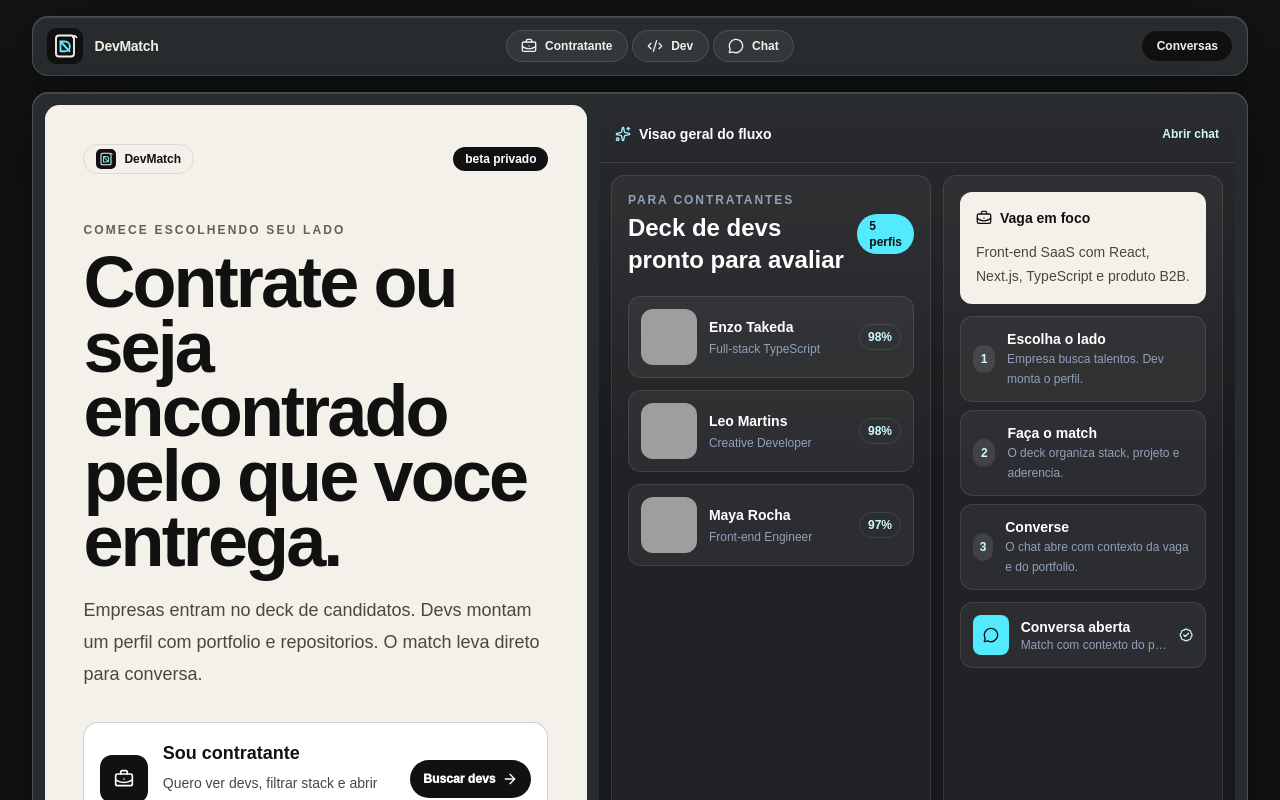
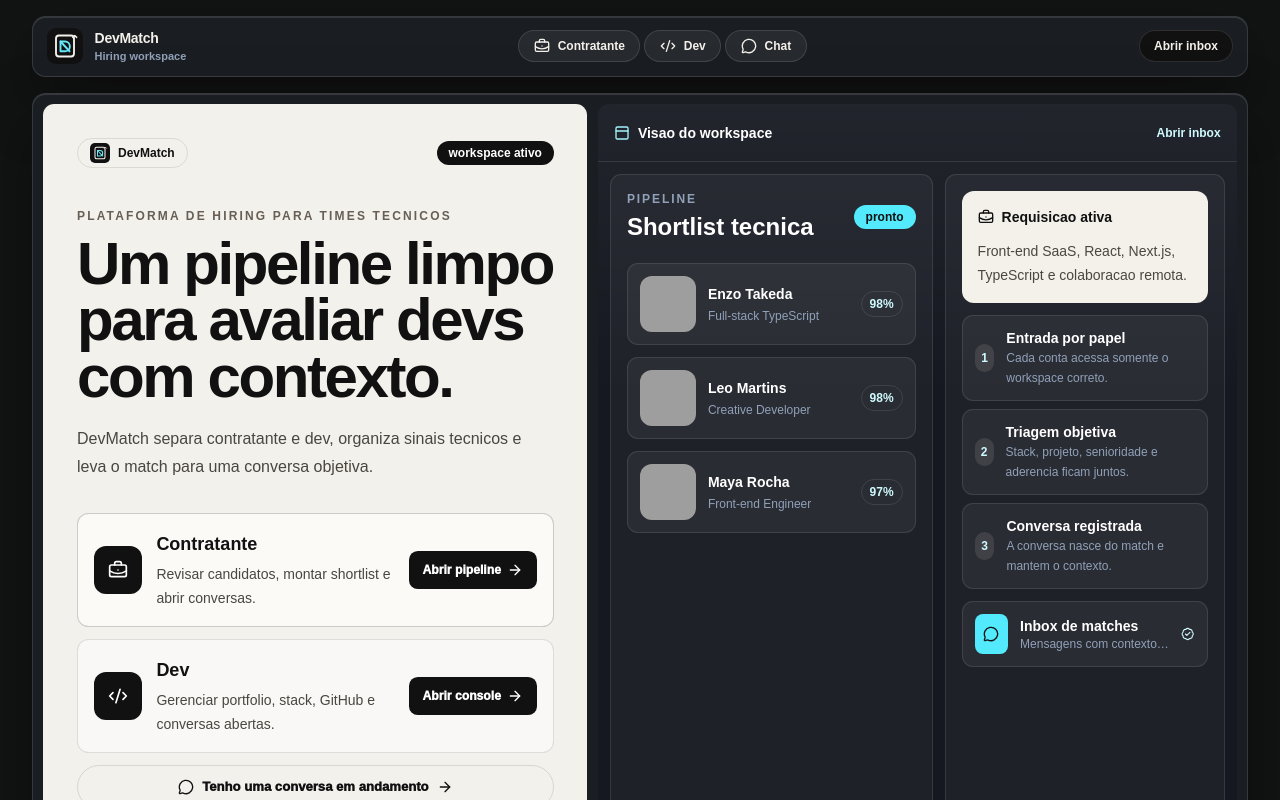
Before and after one commit to WessYu/DEVMATCH, a Next.js app: page / in a window 1280 px wide. Shown: the top 800 px of the page. Built offline with nearby package versions, Linux system fonts and the light colour scheme; grey boxes are pictures that could not be loaded.

Commit message:
Refina interface para SaaS operacional

```diff
--- a/src/app/globals.css
+++ b/src/app/globals.css
@@ -23,8 +23,8 @@ html {
 body {
   min-height: 100vh;
   background:
-    linear-gradient(135deg, rgba(255, 255, 255, 0.06), transparent 28%),
-    linear-gradient(180deg, #151717 0%, #0d0f10 100%);
+    linear-gradient(180deg, rgba(255, 255, 255, 0.035), transparent 240px),
+    #0f1115;
   color: var(--foreground);
   font-family: Arial, Helvetica, sans-serif;
 }
@@ -51,11 +51,11 @@ button:disabled {
 
 .product-frame {
   overflow: hidden;
-  border: 1px solid rgba(255, 255, 255, 0.16);
-  border-radius: 1rem;
-  background: #292c2e;
+  border: 1px solid rgba(255, 255, 255, 0.12);
+  border-radius: 0.85rem;
+  background: #1a1d22;
   box-shadow:
-    0 30px 80px rgba(0, 0, 0, 0.38),
+    0 24px 64px rgba(0, 0, 0, 0.34),
     inset 0 1px 0 rgba(255, 255, 255, 0.12);
 }
 
@@ -331,27 +331,27 @@ button:disabled {
 .home-stage {
   display: grid;
   min-height: calc(100vh - 118px);
-  gap: 0.75rem;
-  padding: 0.75rem;
+  gap: 0.65rem;
+  padding: 0.65rem;
 }
 
 .home-hero-panel {
   display: flex;
-  min-height: 620px;
+  min-height: 580px;
   flex-direction: column;
-  border-radius: 0.9rem;
-  background: #f4f1eb;
-  padding: clamp(1.4rem, 3vw, 2.4rem);
+  border-radius: 0.7rem;
+  background: #f3f1ec;
+  padding: clamp(1.25rem, 2.7vw, 2.1rem);
   color: #111111;
 }
 
 .home-role-card {
   display: flex;
-  min-height: 104px;
+  min-height: 96px;
   align-items: center;
   gap: 0.9rem;
   border: 1px solid rgba(17, 17, 17, 0.12);
-  border-radius: 0.95rem;
+  border-radius: 0.72rem;
   background: rgba(255, 255, 255, 0.5);
   padding: 1rem;
   transition:
@@ -362,7 +362,7 @@ button:disabled {
 
 .home-role-card.is-primary {
   border-color: rgba(17, 17, 17, 0.2);
-  background: #ffffff;
+  background: #fbfaf7;
 }
 
 .home-role-card:hover {
@@ -378,7 +378,7 @@ button:disabled {
   align-items: center;
   justify-content: center;
   gap: 0.4rem;
-  border-radius: 999px;
+  border-radius: 0.55rem;
   background: #111111;
   padding: 0 0.85rem;
   font-size: 0.76rem;
@@ -409,12 +409,12 @@ button:disabled {
 
 .home-product-preview {
   display: flex;
-  min-height: 620px;
+  min-height: 580px;
   flex-direction: column;
-  border-radius: 0.9rem;
+  border-radius: 0.7rem;
   background:
-    linear-gradient(180deg, rgba(255, 255, 255, 0.08), transparent 34%),
-    #17191c;
+    linear-gradient(180deg, rgba(255, 255, 255, 0.055), transparent 34%),
+    #151820;
 }
 
 .home-preview-toolbar {
@@ -438,7 +438,7 @@ button:disabled {
 .home-preview-side {
   min-width: 0;
   border: 1px solid rgba(255, 255, 255, 0.1);
-  border-radius: 0.85rem;
+  border-radius: 0.7rem;
   background: rgba(255, 255, 255, 0.045);
   padding: 1rem;
 }
@@ -451,7 +451,7 @@ button:disabled {
   align-items: center;
   gap: 0.75rem;
   border: 1px solid rgba(255, 255, 255, 0.1);
-  border-radius: 0.8rem;
+  border-radius: 0.68rem;
   background: rgba(255, 255, 255, 0.05);
   padding: 0.75rem;
 }
--- a/src/app/page.tsx
+++ b/src/app/page.tsx
@@ -1,6 +1,6 @@
 import Image from "next/image";
 import Link from "next/link";
-import { ArrowRight, BadgeCheck, BriefcaseBusiness, Code2, MessageCircle, Sparkles } from "lucide-react";
+import { ArrowRight, BadgeCheck, BriefcaseBusiness, Code2, MessageCircle, PanelTop } from "lucide-react";
 import { ProductShell } from "@/components/ProductShell";
 import { DevMatchLogo } from "@/components/DevMatchLogo";
 import { fallbackProfiles } from "@/lib/client-utils";
@@ -9,33 +9,33 @@ const featuredProfiles = fallbackProfiles.slice(0, 3);
 
 const workflow = [
   {
-    title: "Escolha o lado",
-    text: "Empresa busca talentos. Dev monta o perfil.",
+    title: "Entrada por papel",
+    text: "Cada conta acessa somente o workspace correto.",
   },
   {
-    title: "Faça o match",
-    text: "O deck organiza stack, projeto e aderencia.",
+    title: "Triagem objetiva",
+    text: "Stack, projeto, senioridade e aderencia ficam juntos.",
   },
   {
-    title: "Converse",
-    text: "O chat abre com contexto da vaga e do portfolio.",
+    title: "Conversa registrada",
+    text: "A conversa nasce do match e mantem o contexto.",
   },
 ];
 
 const rolePaths = [
   {
     href: "/contratante",
-    title: "Sou contratante",
-    text: "Quero ver devs, filtrar stack e abrir matches.",
-    action: "Buscar devs",
+    title: "Contratante",
+    text: "Revisar candidatos, montar shortlist e abrir conversas.",
+    action: "Abrir pipeline",
     icon: BriefcaseBusiness,
     primary: true,
   },
   {
     href: "/dev",
-    title: "Sou dev",
-    text: "Quero montar meu perfil e conectar meu GitHub.",
-    action: "Criar perfil",
+    title: "Dev",
+    text: "Gerenciar portfolio, stack, GitHub e conversas abertas.",
+    action: "Abrir console",
     icon: Code2,
     primary: false,
   },
@@ -52,19 +52,19 @@ export default function Home() {
               DevMatch
             </div>
             <span className="rounded-full bg-[#111111] px-3 py-1 text-xs font-black text-white">
-              beta privado
+              workspace ativo
             </span>
           </div>
 
-          <div className="mt-12 max-w-2xl">
+          <div className="mt-10 max-w-2xl">
             <p className="text-xs font-black uppercase tracking-[0.18em] text-[#675f55]">
-              Comece escolhendo seu lado
+              Plataforma de hiring para times tecnicos
             </p>
-            <h1 className="mt-3 text-5xl font-black leading-[0.9] tracking-[-0.04em] text-[#111111] sm:text-7xl">
-              Contrate ou seja encontrado pelo que voce entrega.
+            <h1 className="mt-3 text-5xl font-black leading-[0.94] tracking-[-0.04em] text-[#111111] sm:text-6xl">
+              Um pipeline limpo para avaliar devs com contexto.
             </h1>
-            <p className="mt-5 max-w-xl text-lg leading-8 text-[#4a4640]">
-              Empresas entram no deck de candidatos. Devs montam um perfil com portfolio e repositorios. O match leva direto para conversa.
+            <p className="mt-5 max-w-xl text-base leading-7 text-[#4a4640]">
+              DevMatch separa contratante e dev, organiza sinais tecnicos e leva o match para uma conversa objetiva.
             </p>
           </div>
 
@@ -90,38 +90,38 @@ export default function Home() {
             })}
             <Link className="home-chat-shortcut" href="/chat">
               <MessageCircle className="size-4" />
-              Ja tenho match e quero abrir o chat
+              Tenho uma conversa em andamento
               <ArrowRight className="size-4" />
             </Link>
           </div>
 
           <div className="mt-auto grid gap-2 pt-8 sm:grid-cols-3">
-            <HomeMetric label="passo 1" value="Escolha" />
-            <HomeMetric label="passo 2" value="Match" />
-            <HomeMetric label="passo 3" value="Chat" />
+            <HomeMetric label="triagem" value="5 devs" />
+            <HomeMetric label="fluxo" value="3 areas" />
+            <HomeMetric label="estado" value="online" />
           </div>
         </div>
 
         <div className="home-product-preview">
           <div className="home-preview-toolbar">
             <span className="flex items-center gap-2 text-sm font-black text-white">
-              <Sparkles className="size-4 text-cyan-200" />
-              Visao geral do fluxo
+              <PanelTop className="size-4 text-cyan-200" />
+              Visao do workspace
             </span>
             <Link className="text-xs font-black text-cyan-100" href="/chat">
-              Abrir chat
+              Abrir inbox
             </Link>
           </div>
 
           <div className="home-preview-grid">
             <section className="home-preview-main">
-              <div className="flex items-center justify-between">
+              <div className="flex items-center justify-between gap-4">
                 <div>
-                  <p className="text-xs font-black uppercase tracking-[0.16em] text-slate-400">Para contratantes</p>
-                  <h2 className="mt-1 text-2xl font-black text-white">Deck de devs pronto para avaliar</h2>
+                  <p className="text-xs font-black uppercase tracking-[0.16em] text-slate-400">Pipeline</p>
+                  <h2 className="mt-1 text-2xl font-black text-white">Shortlist tecnica</h2>
                 </div>
                 <span className="rounded-full bg-cyan-300 px-3 py-1 text-xs font-black text-[#111111]">
-                  5 perfis
+                  pronto
                 </span>
               </div>
 
@@ -145,10 +145,10 @@ export default function Home() {
               <div className="rounded-xl bg-[#f4f1eb] p-4 text-[#111111]">
                 <div className="flex items-center gap-2 text-sm font-black">
                   <BriefcaseBusiness className="size-4" />
-                  Vaga em foco
+                  Requisicao ativa
                 </div>
                 <p className="mt-3 text-sm leading-6 text-[#4a4640]">
-                  Front-end SaaS com React, Next.js, TypeScript e produto B2B.
+                  Front-end SaaS, React, Next.js, TypeScript e colaboracao remota.
                 </p>
               </div>
 
@@ -171,8 +171,8 @@ export default function Home() {
                   <MessageCircle className="size-4" />
                 </span>
                 <span className="min-w-0">
-                  <span className="block text-sm font-black text-white">Conversa aberta</span>
-                  <span className="block truncate text-xs text-slate-400">Match com contexto do projeto</span>
+                  <span className="block text-sm font-black text-white">Inbox de matches</span>
+                  <span className="block truncate text-xs text-slate-400">Mensagens com contexto tecnico</span>
                 </span>
                 <BadgeCheck className="size-4 text-cyan-100" />
               </Link>
--- a/src/components/ContractorArea.tsx
+++ b/src/components/ContractorArea.tsx
@@ -114,10 +114,10 @@ export function ContractorArea() {
       <div className="grid gap-4 xl:grid-cols-[360px_minmax(0,1fr)]">
       <aside className="motion-in flex flex-col gap-4">
         <section className="rounded-xl bg-[#f4f1eb] p-5 text-[#111111]">
-          <p className="mb-3 text-xs font-black uppercase tracking-[0.18em] text-[#716a60]">Area do contratante</p>
-          <h1 className="text-4xl font-black leading-[0.96] tracking-[-0.04em]">Contrate olhando entrega, nao promessa.</h1>
+          <p className="mb-3 text-xs font-black uppercase tracking-[0.18em] text-[#716a60]">Workspace do contratante</p>
+          <h1 className="text-4xl font-black leading-[0.96] tracking-[-0.04em]">Pipeline de avaliacao tecnica.</h1>
           <p className="mt-4 text-sm leading-6 text-[#4a4640]">
-            Filtre por stack, revise projetos reais e mande match para abrir conversa com contexto.
+            Revise candidatos por stack, evidencias de portfolio e status de match.
           </p>
           <div className="mt-5 grid grid-cols-3 gap-2">
             <Metric value={profiles.length} label="devs" />
@@ -147,8 +147,8 @@ export function ContractorArea() {
       <section className="motion-in product-frame min-w-0">
         <div className="flex flex-col gap-3 border-b border-white/10 p-4 lg:flex-row lg:items-center lg:justify-between">
           <div>
-            <p className="text-xs font-black uppercase tracking-[0.18em] text-slate-400">Deck de candidatos</p>
-            <h2 className="mt-1 text-2xl font-black text-white">Perfis com foto, portfolio e codigo</h2>
+            <p className="text-xs font-black uppercase tracking-[0.18em] text-slate-400">Shortlist</p>
+            <h2 className="mt-1 text-2xl font-black text-white">Candidatos para revisao</h2>
           </div>
           <div className="flex flex-wrap items-center gap-2">
             {stackOptions.map((stack) => (
--- a/src/components/DeveloperArea.tsx
+++ b/src/components/DeveloperArea.tsx
@@ -97,10 +97,10 @@ export function DeveloperArea() {
       <div className="grid gap-4 xl:grid-cols-[380px_minmax(0,1fr)]">
       <aside className="motion-in flex flex-col gap-4">
         <section className="rounded-xl bg-[#f4f1eb] p-5 text-[#111111]">
-          <p className="mb-3 text-xs font-black uppercase tracking-[0.18em] text-[#716a60]">Area do dev</p>
-          <h1 className="text-4xl font-black leading-[0.96] tracking-[-0.04em]">Perfil que mostra decisao, nao enfeite.</h1>
+          <p className="mb-3 text-xs font-black uppercase tracking-[0.18em] text-[#716a60]">Console do dev</p>
+          <h1 className="text-4xl font-black leading-[0.96] tracking-[-0.04em]">Perfil tecnico pronto para triagem.</h1>
           <p className="mt-4 text-sm leading-6 text-[#4a4640]">
-            Organize bio, stack, projeto principal e repositorios para chegar no chat com contexto.
+            Mantenha bio, stack, projeto principal e repositorios organizados para conversas de contratacao.
           </p>
         </section>
         <AuthPanel defaultMode="developer" lockMode onSessionChange={setSession} session={session} />
--- a/src/components/ProductShell.tsx
+++ b/src/components/ProductShell.tsx
@@ -20,7 +20,10 @@ export function ProductShell({ children }: { children: React.ReactNode }) {
         <header className="product-nav product-frame px-3 py-3">
           <Link className="flex items-center gap-3" href="/">
             <DevMatchLogo className="size-9" />
-            <span className="text-sm font-black tracking-[-0.02em] text-[#f4f1eb]">DevMatch</span>
+            <span className="min-w-0">
+              <span className="block text-sm font-black tracking-[-0.02em] text-[#f4f1eb]">DevMatch</span>
+              <span className="hidden text-[11px] font-bold text-slate-400 sm:block">Hiring workspace</span>
+            </span>
           </Link>
           <nav className="flex min-w-0 items-center justify-center gap-1 overflow-x-auto">
             {navItems.map((item) => {
@@ -36,7 +39,7 @@ export function ProductShell({ children }: { children: React.ReactNode }) {
             })}
           </nav>
           <Link className="nav-cta hidden sm:inline-flex sm:items-center" href="/chat">
-            Conversas
+            Abrir inbox
           </Link>
         </header>
 
--- a/src/components/RoleGate.tsx
+++ b/src/components/RoleGate.tsx
@@ -87,7 +87,7 @@ export function RoleGate({ children, mode, onSessionChange, session, text, title
       <div className="role-gate-copy">
         <div className="inline-flex items-center gap-2 rounded-full border border-[#111111]/10 px-3 py-1 text-xs font-black">
           <Icon className="size-4" />
-          Area exclusiva
+          Acesso restrito
         </div>
         <h1 className="mt-8 text-5xl font-black leading-[0.92] tracking-[-0.04em] text-[#111111]">{title}</h1>
         <p className="mt-5 max-w-lg text-base leading-7 text-[#4a4640]">{text}</p>
```
